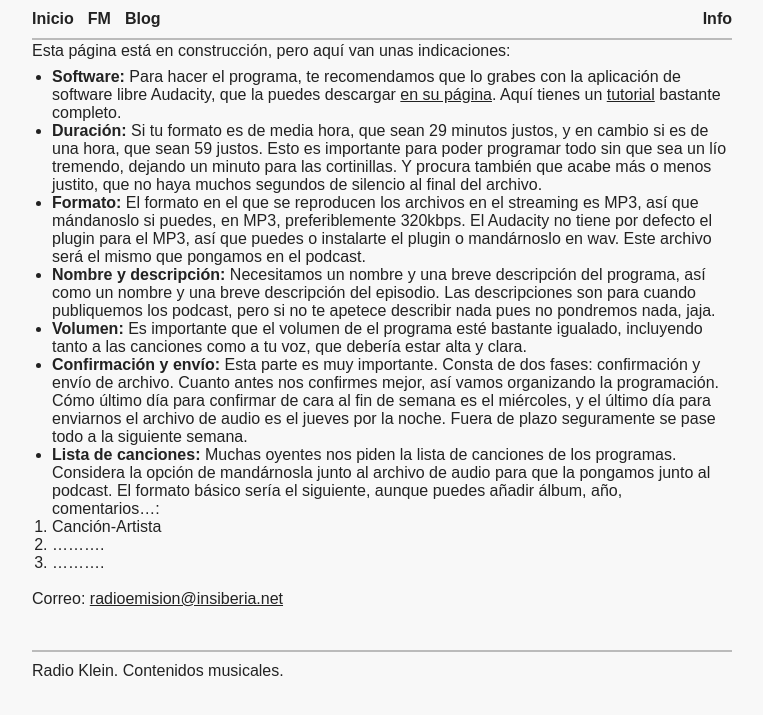
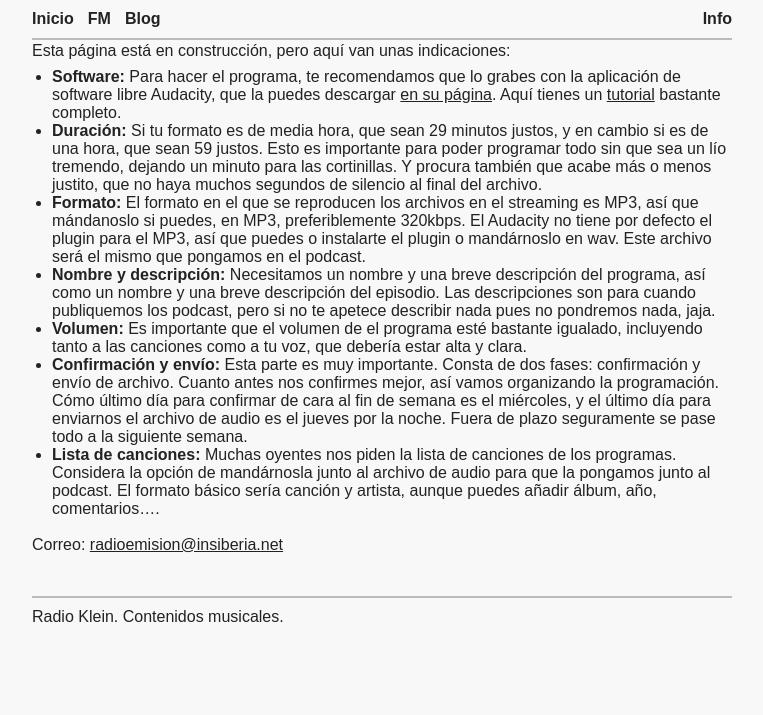
Before and after one commit to haztecaso/radio-klein, a Jekyll site: the page built from indicacionesradio.md, in a window 1280 px wide. Shown: the top 715 px of the page, without its empty margins (258-1021 px from the left). Built offline with Jekyll 4.4.1, drawn with Linux system fonts in a browser that asks for light colours.

Commit message:
Automated commit

```diff
--- a/indicacionesradio.md
+++ b/indicacionesradio.md
@@ -13,9 +13,6 @@ Esta página está en construcción, pero aquí van unas indicaciones:
 - **Nombre y descripción:**  Necesitamos un nombre y una breve descripción del programa, así como un nombre y una breve descripción del episodio. Las descripciones son para cuando publiquemos los podcast, pero si no te apetece describir nada pues no pondremos nada, jaja.
 - **Volumen:** Es importante que el volumen de el programa esté bastante igualado, incluyendo tanto a las canciones como a tu voz, que debería estar alta y clara.
 - **Confirmación y envío:** Esta parte es muy importante. Consta de dos fases: confirmación y envío de archivo. Cuanto antes nos confirmes mejor, así vamos organizando la programación. Cómo último día para confirmar de cara al fin de semana es el miércoles, y el último día para enviarnos el archivo de audio es el jueves por la noche. Fuera de plazo seguramente se pase todo a la siguiente semana.
-- **Lista de canciones:** Muchas oyentes nos piden la lista de canciones de los programas. Considera la opción de mandárnosla junto al archivo de audio para que la pongamos junto al podcast. El formato básico sería el siguiente, aunque puedes añadir álbum, año, comentarios...:
-     1. Canción-Artista
-     2. ..........
-     3. ..........
+- **Lista de canciones:** Muchas oyentes nos piden la lista de canciones de los programas. Considera la opción de mandárnosla junto al archivo de audio para que la pongamos junto al podcast. El formato básico sería canción y artista, aunque puedes añadir álbum, año, comentarios....
 
 Correo: [radioemision@insiberia.net](mailto:radioemision@insiberia.net)
```
